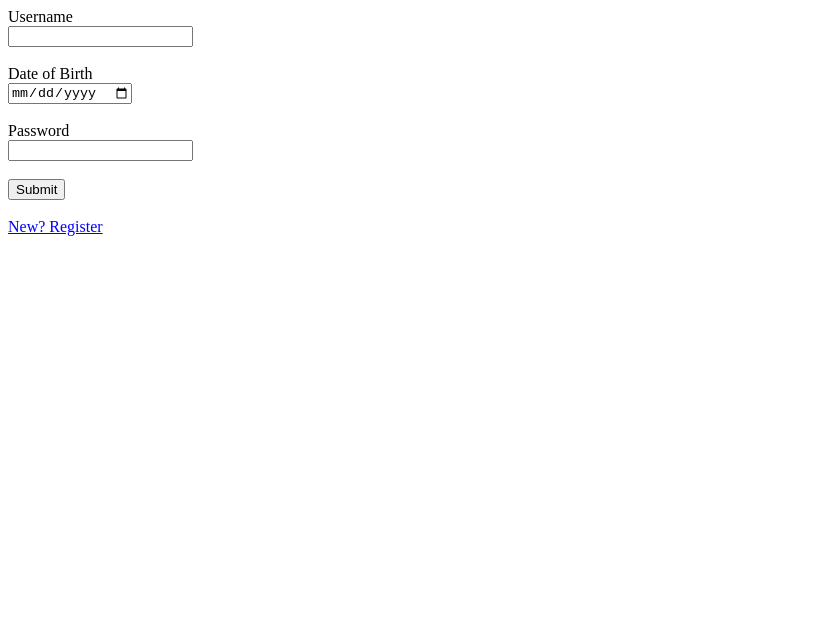
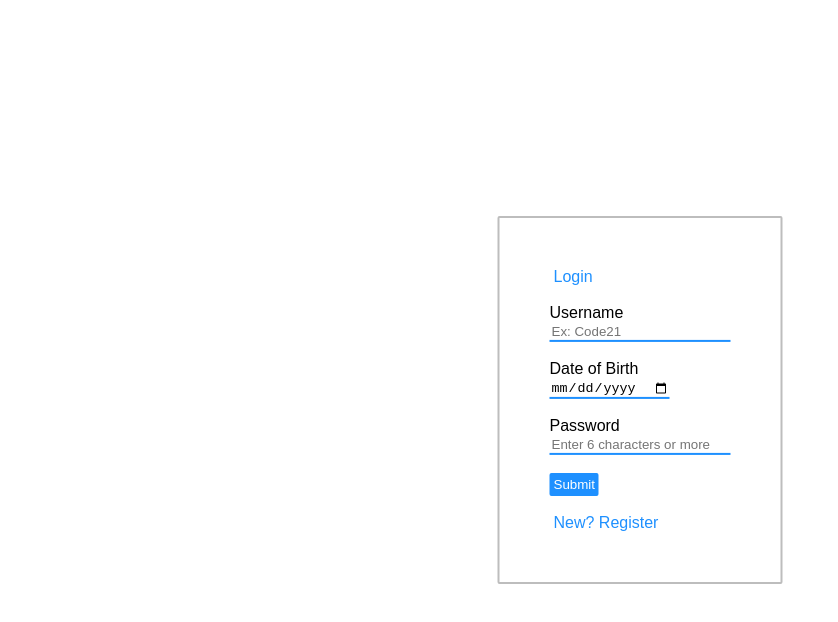
Before and after one commit to racmeh/AngularJS-Login, a plain HTML site: page index.html in a window 1280 px wide. Shown: the whole page, without its empty margins (0-838 px from the left). Drawn offline with nearby package versions, Linux system fonts and the light colour scheme; some packages are replaced by stand-ins of ours; files that its build step writes are made by us from their sources.

Commit message:
Code changes

```diff
--- /dev/null
+++ b/css/app.css
@@ -0,0 +1,37 @@
+body{
+	font-family: Arial, 'Helvetica Neue', Helvetica, sans-serif;
+	font-size: 16px;
+}
+
+.centre{
+	position: absolute;
+	top: 50%;
+	left: 50%;
+	transform: translate(-50%,-50%);
+	border: 2px solid #bdbdbd;
+    padding: 50px;
+    border-radius: 2px;
+}
+
+input{
+	border:none;
+	border-bottom: 2px solid #1e90ff;
+}
+
+input:focus{
+	outline: none;
+}
+
+.stl{
+    border-radius: 2px;
+    color: #1e90ff;
+    padding: 4px;
+}
+
+.btn{
+	color: white;
+    background: dodgerblue;
+    border: none;
+    padding: 4px;
+    border-radius: 2px;
+}
--- a/index.html
+++ b/index.html
@@ -5,11 +5,12 @@
 <script src="https://ajax.googleapis.com/ajax/libs/angularjs/1.6.9/angular.min.js"></script>
 <script src="https://ajax.googleapis.com/ajax/libs/angularjs/1.6.9/angular-route.js"></script>
 <script type="text/javascript" src="js/app.js"></script>
+<link rel="stylesheet" type="text/css" href="app.css"/>
 </head>
 
 <body ng-app="mainpg">
 
-<div ng-view></div>
+	<div class="centre" ng-view></div>
 
 </body>
 </html>
--- a/login.htm
+++ b/login.htm
@@ -1,11 +1,17 @@
+<span class="stl">Login</span>
+<br><br>
+
 <form id="log" onsubmit="formsub();">
-	<label for="usrnm">Username</label><br><input type="text" id="usrnm" ng-model="username"><br><br>
+	<label for="usrnm">Username</label><br><input placeholder="Ex: Code21" type="text" id="usrnm" ng-model="username">
+	<br><br>
 
 	<datepicker></datepicker>
 
-	<label for="pass">Password</label><br><input type="password" id="pass" ng-model="pwd"><br><br>
+	<label for="pass">Password</label><br><input placeholder="Enter 6 characters or more" type="password" id="pass" ng-model="pwd">
+	<br><br>
 </form>
-<button type="submit" form="log">Submit</button><br><br>
 
+<button class="btn" type="submit" form="log">Submit</button>
+<br><br>
 
-<a href="#!register" style="color:blue">New? Register</a>
+<a style="text-decoration: none;" class="stl" href="#!register">New? Register</a>
```
Also changed, not shown: register.htm (+15 -6 lines).
